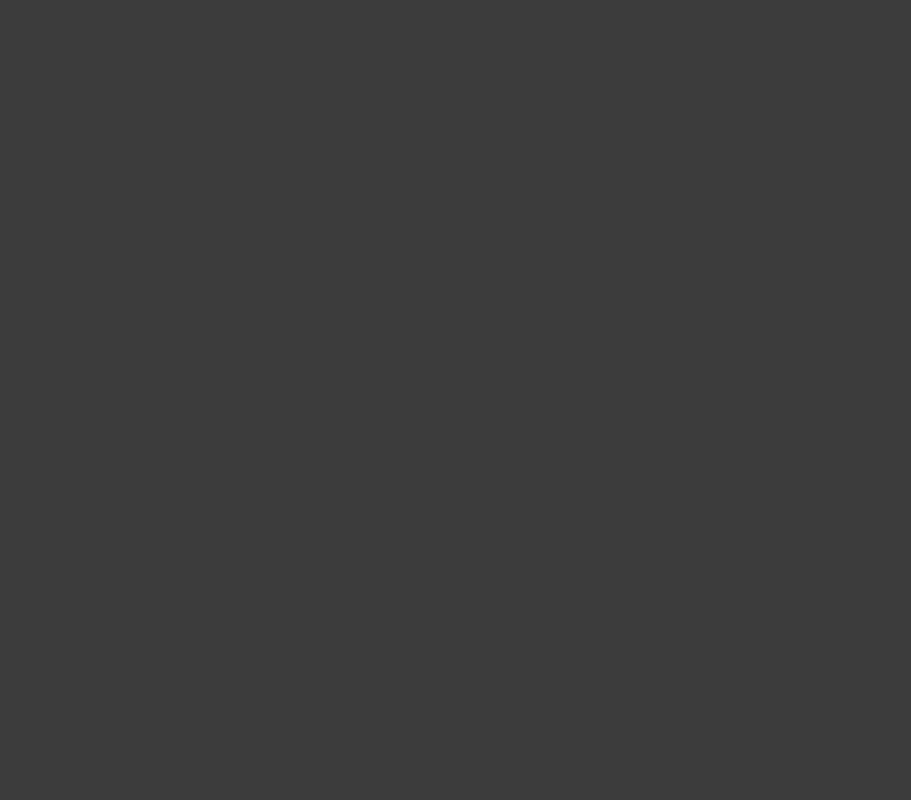
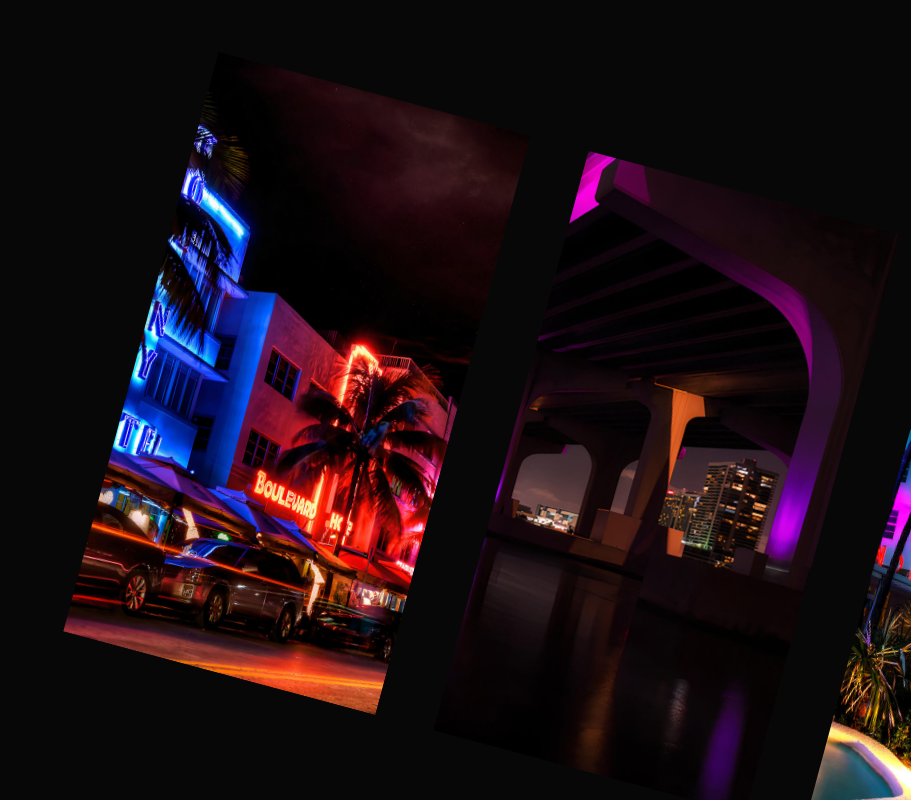
Before and after one commit to NathanBailie/parallax-gallery, a plain HTML site: page index.html in a window 1280 px wide. Shown: the whole page, without its empty margins (369-1280 px from the left). Drawn offline with Linux system fonts and the light colour scheme.

Commit message:
made slider, wrote html and css for it, added parallax effect

```diff
--- a/css/main.css
+++ b/css/main.css
@@ -2,9 +2,63 @@
     margin: 0;
     padding: 0;
     box-sizing: border-box;
-    font-family: sans-serif;
 }
 
-body {
-    background: #3c3c3c;
+:root {
+    --index: calc(1vw + 1vh);
+    --bg-color-dark: #070707;
+    --text-color-white: white;
+	--transition: 0.6s cubic-bezier(.2, .6, 0, 1);
 }
+
+@font-face {
+    font-family: Raleway_v22;
+    src: url('../assets/fonts/raleway-v22-cyrillic-300.woff2');
+    font-weight: 300;
+}
+@font-face {
+    font-family: Raleway_v22;
+    src: url('../assets/fonts/raleway-v22-cyrillic-900.woff2');
+    font-weight: 900;
+}
+
+html, body {
+    width: 100%;
+	height: 100%;
+    background: var(--bg-color-dark);
+    color: var(--text-color-white);
+	font-family: Raleway_v22, sans-serif;
+	line-height: 1.7;
+	overflow: hidden;
+}
+
+.slider {
+    height: 100%;
+    transform: rotate(15deg);
+    overflow: visible;
+    top: 10vh;
+}
+
+.slider__wrapper {
+    transition: var(--transition)!important;
+	will-change: transform;
+}
+
+.slider__item {
+    max-height: 75vh;
+    transform: transform var(--transition);
+    overflow: hidden;
+    cursor: pointer;
+}
+
+.slider__image {
+    width: 300%;
+    height: 100%;
+    position: absolute;
+    background-position: center center;
+    background-size: cover;
+    background-repeat: no-repeat;
+    left: -100%;
+    transition: var(--transition)!important;
+	will-change: transform;
+}
--- a/index.html
+++ b/index.html
@@ -12,6 +12,47 @@
 
 <body>
 
+    <div class="swiper slider slider_main">
+        <div class="swiper-wrapper slider__wrapper">
+            <div class="swiper-slide slider__item">
+                <div class="slider__image" data-swiper-parallax="20%"
+                    style="background-image: url('./assets/images/1.jpg');"></div>
+            </div>
+            <div class="swiper-slide slider__item">
+                <div class="slider__image" data-swiper-parallax="30%"
+                    style="background-image: url('./assets/images/2.jpg');"></div>
+            </div>
+            <div class="swiper-slide slider__item">
+                <div class="slider__image" data-swiper-parallax="20%"
+                    style="background-image: url('./assets/images/3.jpg');"></div>
+            </div>
+            <div class="swiper-slide slider__item">
+                <div class="slider__image" data-swiper-parallax="20%"
+                    style="background-image: url('./assets/images/4.jpg');"></div>
+            </div>
+            <div class="swiper-slide slider__item">
+                <div class="slider__image" data-swiper-parallax="30%"
+                    style="background-image: url('./assets/images/5.jpg');"></div>
+            </div>
+            <div class="swiper-slide slider__item">
+                <div class="slider__image" data-swiper-parallax="20%"
+                    style="background-image: url('./assets/images/6.jpg');"></div>
+            </div>
+            <div class="swiper-slide slider__item">
+                <div class="slider__image" data-swiper-parallax="30%"
+                    style="background-image: url('./assets/images/7.jpg');"></div>
+            </div>
+            <div class="swiper-slide slider__item">
+                <div class="slider__image" data-swiper-parallax="20%"
+                    style="background-image: url('./assets/images/8.jpg');"></div>
+            </div>
+            <div class="swiper-slide slider__item">
+                <div class="slider__image" data-swiper-parallax="30%"
+                    style="background-image: url('./assets/images/9.jpg');"></div>
+            </div>
+        </div>
+    </div>
+
     <script src="./assets/libs/swiper/swiper-bundle.min.js"></script>
     <script src="./scripts/app.js"></script>
 </body>
--- a/scripts/app.js
+++ b/scripts/app.js
@@ -1 +1,18 @@
 "use strict"
+
+let sliderMain = new Swiper('.slider_main', {
+    freeMode: true,
+    centeredSlides: true,
+    mousewheel: true,
+    parallax: true,
+    breakpoints: {
+        0: {
+            slidesPerView: 2.5,
+            spaceBetween: 20,
+        },
+        680: {
+            slidesPerView: 3.5,
+            spaceBetween: 60,
+        }
+    }
+});
```
